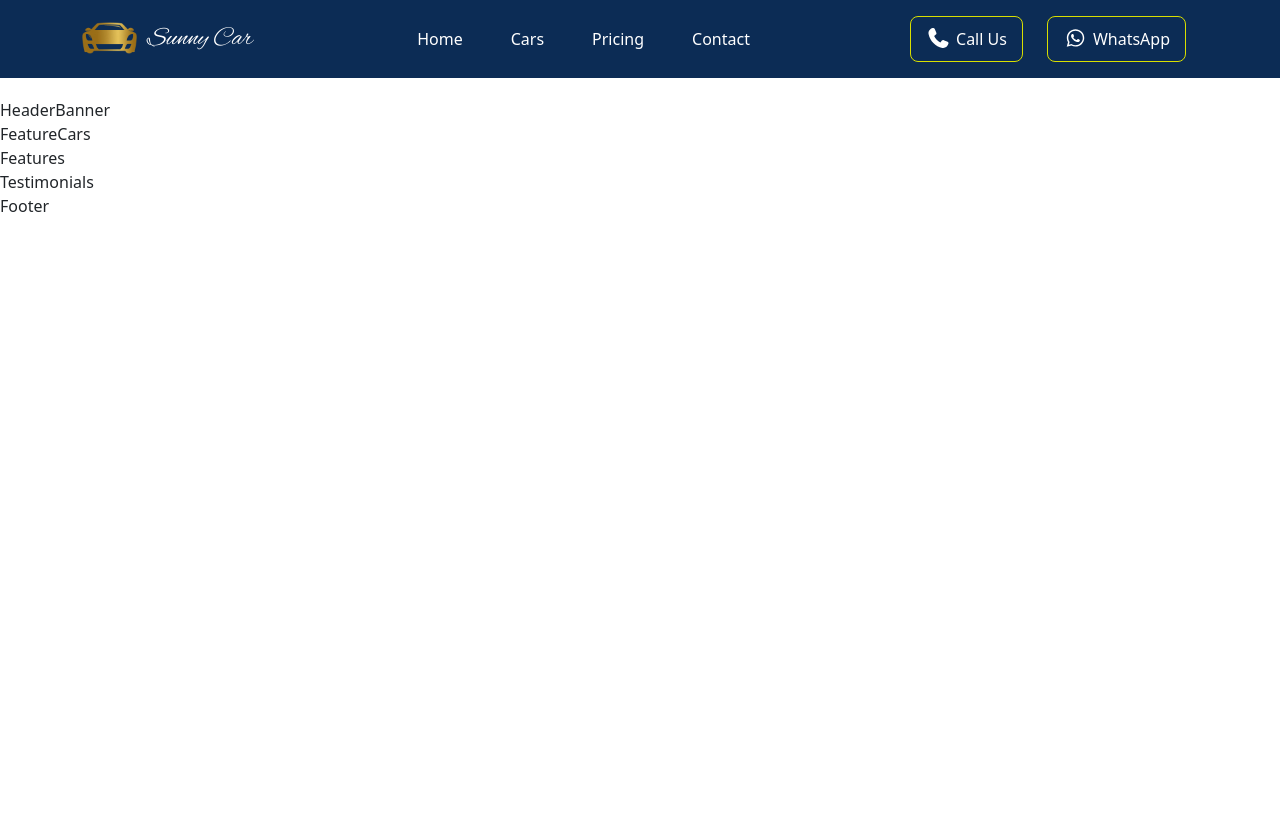
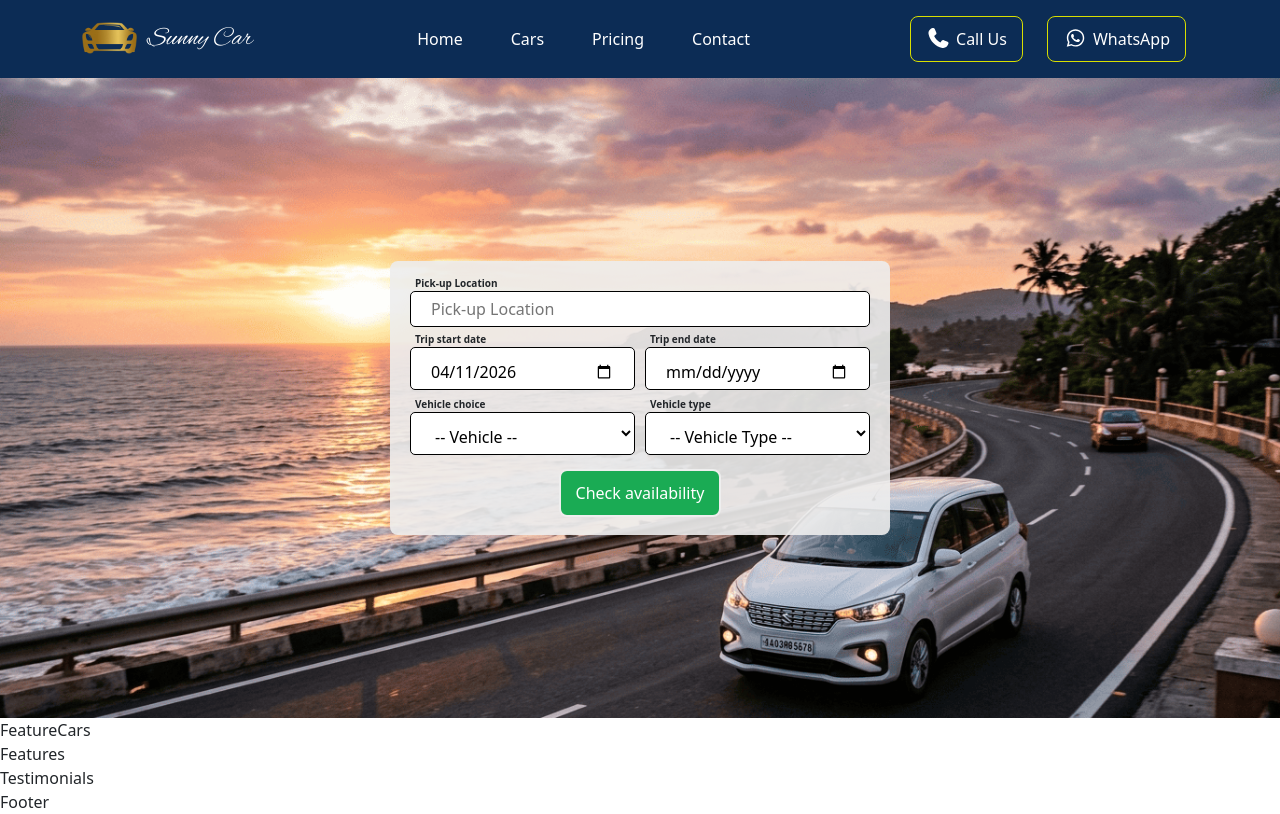
Before and after one commit to rajdeepj1363/sunnycar, a React (Create React App) app: page / in a window 1280 px wide. Built offline with nearby package versions, Linux system fonts and the light colour scheme.

Commit message:
Implemented Banner component

```diff
--- a/src/Components/Header/header.css
+++ b/src/Components/Header/header.css
@@ -1,6 +1,5 @@
 .navbar-styles {
   background-color: #0c2c55;
-  margin-bottom: 20px;
 }
 
 .navbar-link-styles {
--- a/src/Components/Main/HeaderBanner.js
+++ b/src/Components/Main/HeaderBanner.js
@@ -1,7 +1,16 @@
 import React from "react";
+import headerBannerImg from "../../images/header_banner.png";
+import styles from "./headerBanner.module.css";
+import HeaderBannerModal from "./HeaderBannerModal";
 
 function HeaderBanner() {
-  return <div>HeaderBanner</div>;
+  return (
+    <>
+      <header className={styles.banner}>
+        <HeaderBannerModal />
+      </header>
+    </>
+  );
 }
 
 export default HeaderBanner;
--- /dev/null
+++ b/src/Components/Main/HeaderBannerModal.js
@@ -0,0 +1,201 @@
+import React, { useState } from "react";
+import styled from "styled-components";
+
+const Row = styled.div`
+  display: flex;
+  gap: 10px;
+  margin-bottom: 12px;
+`;
+
+const FieldWrapper = styled.div`
+  position: relative;
+  flex: 1;
+  margin-bottom: 10px;
+  min-width: 0; /* 🔥 prevents overflow */
+`;
+
+const ModalWrapper = styled.div`
+  border-radius: 8px;
+  background-color: rgba(238, 238, 238, 0.9);
+  width: 100%;
+  max-width: 500px; /* prevents full stretch on large screens */
+  margin: 0 auto; /* center horizontally */
+  padding: 30px 20px 10px 20px;
+
+  @media (max-width: 600px) {
+    max-width: 80%;
+    padding: 20px 12px 1px 12px;
+  }
+`;
+
+const InputBar = styled.input`
+  width: 100%;
+  padding: 5px 20px;
+  margin-bottom: 10px;
+  background-color: #ffffff;
+  border: 1px solid #000000;
+  border-radius: 5px;
+  width: 100%;
+
+  @media (max-width: 600px) {
+    padding: 6px 10px;
+    font-size: 12px;
+  }
+`;
+
+const DatePicker = styled.input`
+  width: 100%;
+  padding: 12px 20px 5px 20px;
+  background-color: #ffffff;
+  border: 1px solid #000000;
+  border-radius: 5px;
+
+  @media (max-width: 600px) {
+    padding: 8px 10px;
+    font-size: 12px;
+  }
+`;
+
+const DropdownSelection = styled.select`
+  width: 100%;
+  padding: 12px 20px 5px 20px;
+  background-color: #ffffff;
+  border: 1px solid #000000;
+  border-radius: 5px;
+
+  @media (max-width: 600px) {
+    padding: 8px 10px;
+    font-size: 12px;
+  }
+`;
+
+const Label = styled.label`
+  position: absolute;
+  top: -15px;
+  left: 1px;
+  font-size: 10px;
+  font-weight: 700;
+  padding: 0 4px;
+`;
+
+const SendButton = styled.button`
+  display: block;
+  margin: 0 auto;
+  margin-top: -8px;
+  margin-bottom: 8px;
+  border-radius: 8px;
+  background-color: #1aab54;
+  color: #ffffff;
+  font-weight: 400;
+  border: 2px solid #eeeeee;
+  padding: 10px 15px;
+  &:hover {
+    color: #0c2c55;
+  }
+  @media (max-width: 600px) {
+    padding: 8px 10px;
+    font-size: 12px;
+  }
+`;
+function HeaderBannerModal() {
+  const [location, setLocation] = useState("");
+  const [startDate, setStartDate] = useState(
+    new Date().toLocaleDateString("en-CA"),
+  );
+  const [endDate, setEndDate] = useState("");
+  const [vehicle, setVehicle] = useState(" -- Vehicle --");
+  const [vehicleType, setVehicleType] = useState("-- Vehicle Type --");
+
+  const handleCheckAvailability = () => {
+    if (location && location?.length > 0 && endDate?.length > 0) {
+      const stDate = new Date(startDate);
+      const edDate = new Date(endDate);
+      if (stDate > edDate) window.alert("End date cannot be before start date");
+      else {
+        const enquiryText = encodeURIComponent(
+          `Hello, I'd like to book car with Sunny Car! Below is my requirement,\n
+- Pickup location: ${location}
+- Trip start date: ${startDate}
+- Trip end date: ${endDate}
+- Vehicle: ${vehicle.trim() === "-- Vehicle --" ? "Any" : vehicle}
+        `,
+        );
+        window.location.href = `https://wa.me/917030499720?text=${enquiryText}`;
+      }
+    } else
+      window.alert(
+        "Kindly fill all required details: Pickup location, start & end date.",
+      );
+  };
+
+  return (
+    <ModalWrapper>
+      <FieldWrapper>
+        <Label>Pick-up Location</Label>
+        <InputBar
+          placeholder="Pick-up Location"
+          value={location}
+          onChange={(e) => setLocation(e.target.value)}
+        />
+        <br />
+      </FieldWrapper>
+      {/* Date Pickers */}
+      <Row>
+        <FieldWrapper>
+          <Label>Trip start date</Label>
+          <DatePicker
+            type="date"
+            placeholder="Trip start date"
+            value={startDate}
+            onChange={(e) => setStartDate(e.target.value)}
+          />
+        </FieldWrapper>
+        <FieldWrapper>
+          <Label>Trip end date</Label>
+          <DatePicker
+            type="date"
+            placeholder="Trip end date"
+            value={endDate}
+            onChange={(e) => setEndDate(e.target.value)}
+          />
+          <br />
+        </FieldWrapper>
+      </Row>
+
+      {/* Vehicle selections */}
+      <Row>
+        <FieldWrapper>
+          <Label>Vehicle choice</Label>
+          <DropdownSelection
+            value={vehicle}
+            onChange={(e) => setVehicle(e.target.value)}
+          >
+            <option>-- Vehicle --</option>
+            <option>Ertiga</option>
+            <option>Innova</option>
+            <option>Swift</option>
+          </DropdownSelection>
+        </FieldWrapper>
+
+        <FieldWrapper>
+          <Label>Vehicle type</Label>
+          <DropdownSelection
+            placeholder="Vehicle Type"
+            value={vehicleType}
+            onChange={(e) => setVehicleType(e.target.value)}
+          >
+            <option>-- Vehicle Type --</option>
+            <option>All</option>
+            <option>SUV</option>
+            <option>Hatchback</option>
+          </DropdownSelection>
+        </FieldWrapper>
+      </Row>
+      <SendButton onClick={handleCheckAvailability}>
+        Check availability
+      </SendButton>
+    </ModalWrapper>
+  );
+}
+
+export default HeaderBannerModal;
--- /dev/null
+++ b/src/Components/Main/headerBanner.module.css
@@ -0,0 +1,25 @@
+.banner {
+  width: 100%;
+  background-image: url("../../images/header_banner.png");
+  background-size: cover;
+  display: flex;
+  align-items: center;
+  justify-content: center;
+  /* Mobile Default */
+  height: 60vh;
+  min-height: 350px;
+  background-position: 75% center;
+}
+
+@media (min-width: 768px) {
+  .banner {
+    height: 70vh; /* Tablet View */
+  }
+}
+
+@media (min-width: 1024px) {
+  .banner {
+    height: 80vh; /* Desktop View */
+    background-position: center bottom;
+  }
+}
```
Also changed, not shown: src/images/header_banner.png (added), src/images/header_banner_org.png (added).
